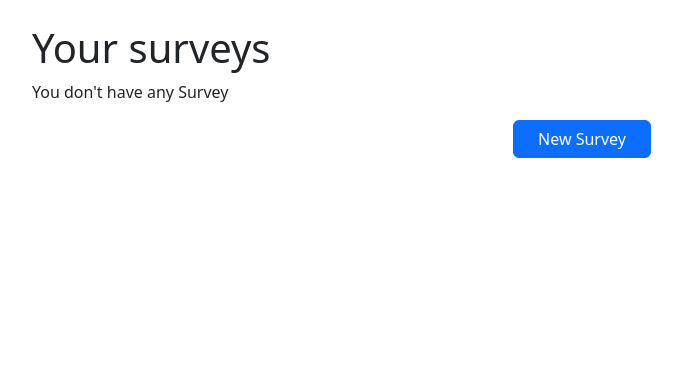
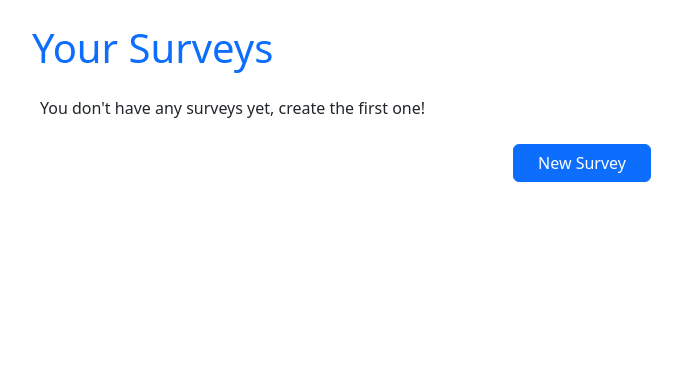
Before and after one commit to cr1deg0/Survey_app, a Django app: page /my_surveys/ in a window 1280 px wide. Shown: the part 73-454 px from the top of the page, without its empty margins (50-732 px from the left). Run offline with Django 4.2, Linux system fonts and the light colour scheme; the visitor is signed in with stand-in values (Sample User, id 1); data that the repository does not hold is empty.

Commit message:
change minor styles

```diff
--- a/templates/surveys/dashboard.html
+++ b/templates/surveys/dashboard.html
@@ -1,7 +1,7 @@
 {% extends './base_authenticated.html' %} {% block content %}
 
 <main class="container vh-100">
-	<h1>Your surveys</h1>
+	<h1 class="text-primary mb-4">Your Surveys</h1>
 	{% if surveys %}
 	<table class="table mb-4">
 		<thead>
@@ -44,7 +44,7 @@
 				</td>
 				<td>
 					<a
-						href=""
+						href="{% url 'survey_share' slug=survey.slug %}"
 						class="btn btn-outline-primary btn-sm"
 						style="width: 80px"
 						>Share</a
@@ -55,7 +55,7 @@
 		</tbody>
 	</table>
 	{% else %}
-	<p>You don't have any Survey</p>
+	<p class="ms-2 mb-4">You don't have any surveys yet, create the first one!</p>
 	{% endif %}
 	<span class="container d-flex justify-content-center">
 		<a
```
